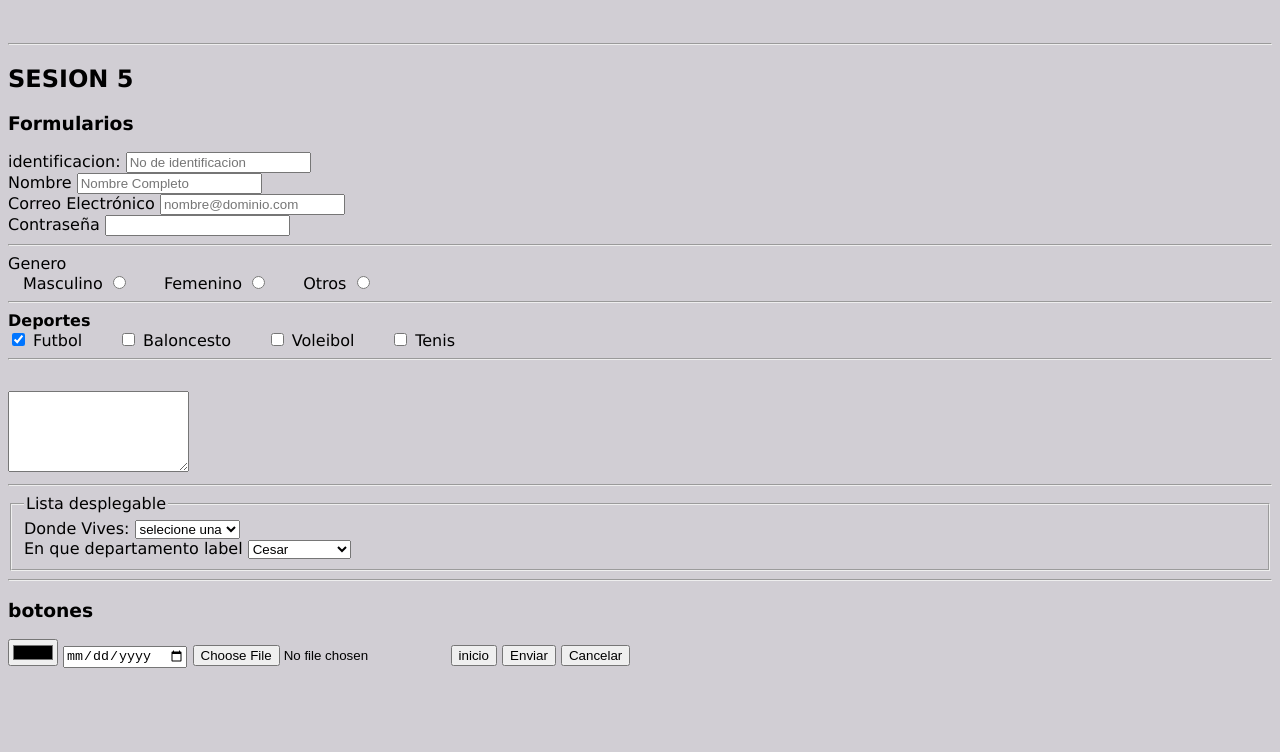
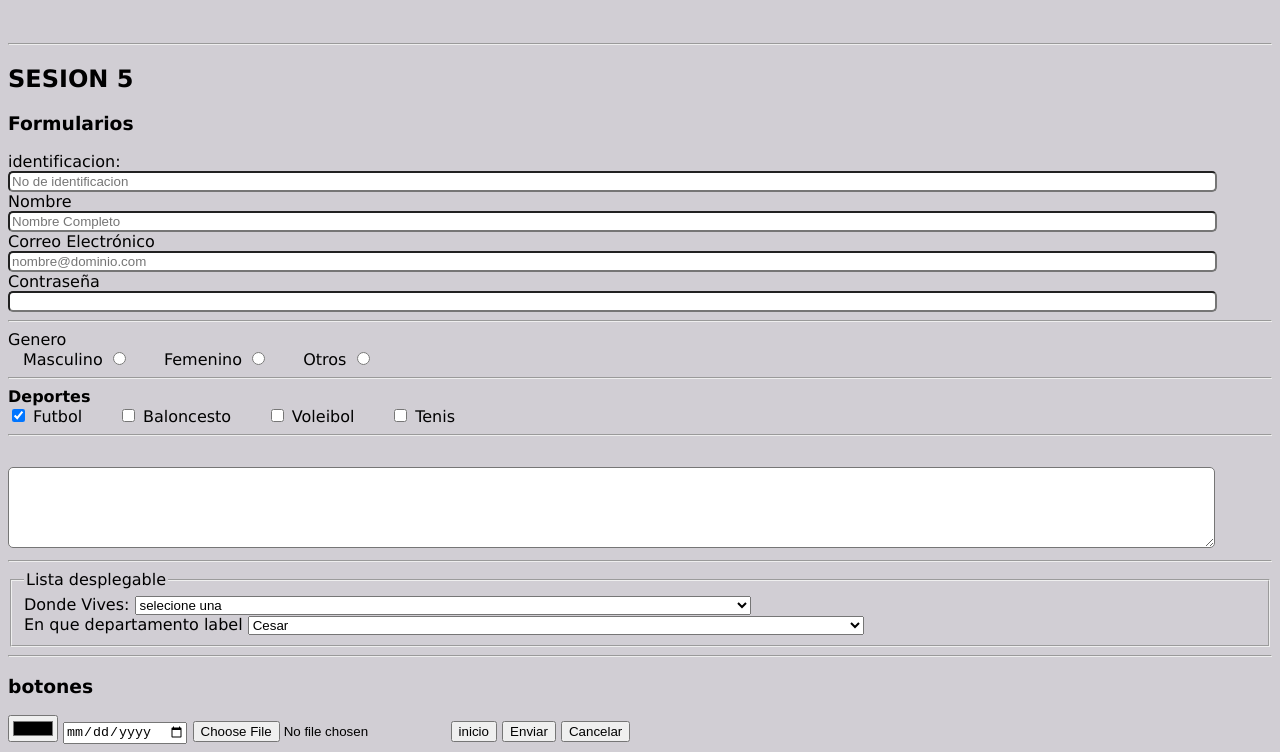
Before and after one commit to jhossi252/proyecto-tic, a plain HTML site: page index.html in a window 1280 px wide. Shown: the part 2036-2788 px from the top of the page. Before the commit the page ends 2712 px from the top, so only its background shows below. Drawn offline with Linux system fonts and the light colour scheme.

Commit message:
agregando estilos css a los inputs

```diff
--- a/estilo.css
+++ b/estilo.css
@@ -58,3 +58,16 @@ table{
     display: inline;
     margin: auto 15px;
 }
+input[type="text"],
+input[type="number"],
+input[type="email"],
+input[type="password"],
+textarea,
+   ¨{
+     width: 95%;
+     border-radius: 5px;
+     padding: 15px auto;
+     }
+     select{
+          width: 50%;
+     }
```
